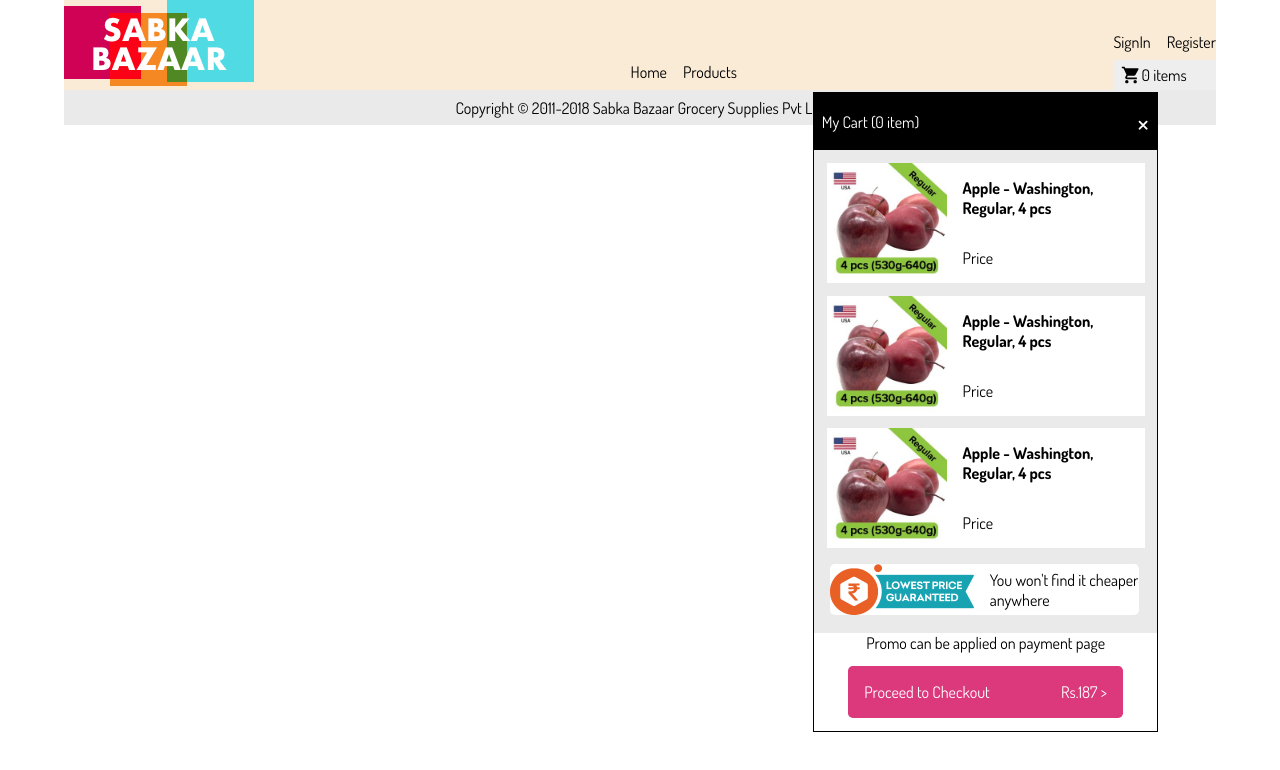
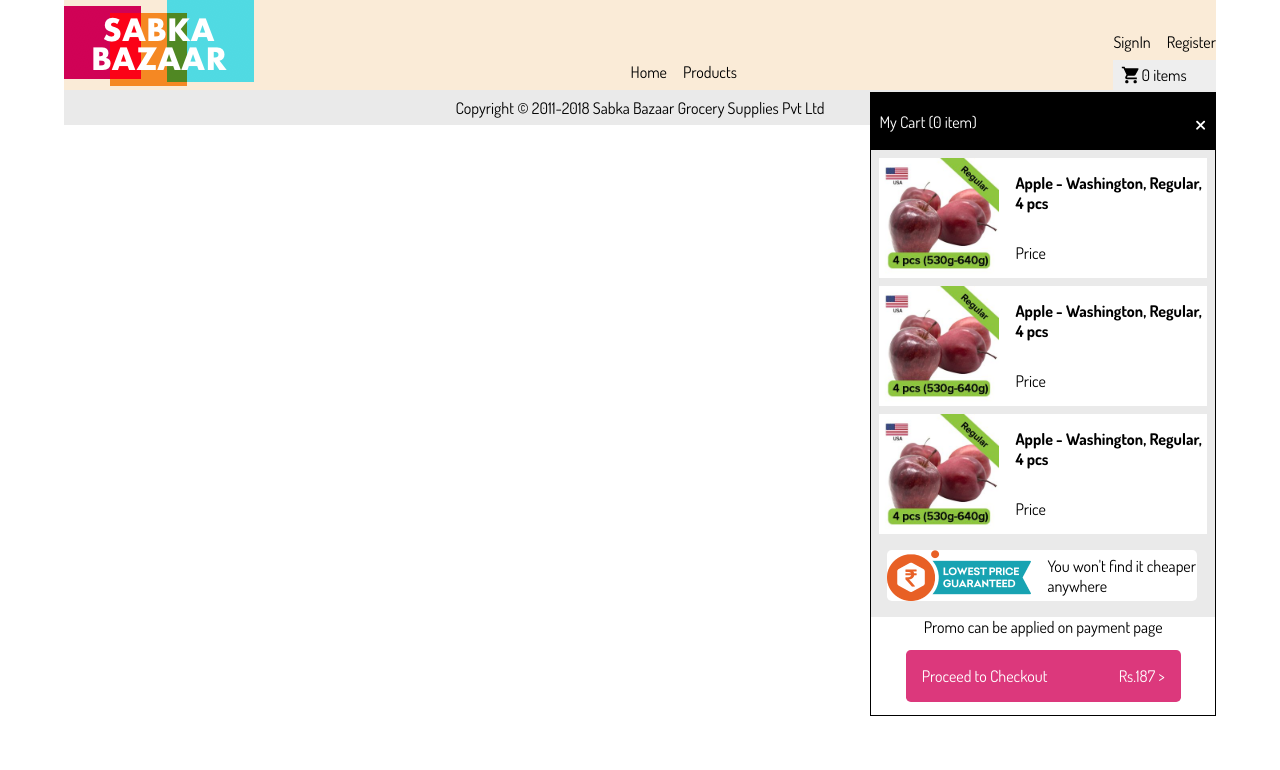
Before and after one commit to imamanv/shopping-cart, a React (Create React App) app: page /cart in a window 1280 px wide. Shown: the top 770 px of the page. Built offline with nearby package versions, Linux system fonts and the light colour scheme.

Commit message:
few more changes

```diff
--- a/src/app.css
+++ b/src/app.css
@@ -261,11 +261,11 @@
 .cart {
   border: 1px solid black;
   background: #eaeaea;
-  min-height: 80vh;
+  min-height: 70vh;
   width: 30%;
   position: absolute;
   top: 90;
-  right: 5%;
+  right: 0%;
 }
 .cart-title {
   font-size: 1rem;
@@ -319,7 +319,7 @@
 .cart-item {
   display: flex;
   gap: 1em;
-  margin: 0.8em;
+  margin: 0.5em;
   background-color: white;
 }
 .cart-item-info {
--- a/src/components/Cart.jsx
+++ b/src/components/Cart.jsx
@@ -1,6 +1,5 @@
 function Cart() {
   return (
-    <div className="container">
     <div className="cart">
       <div className="cart-title">
         <p>My Cart (0 item)</p>
@@ -53,7 +52,6 @@
         </div>
       </div>
     </div>
-    </div>
   );
 }
 export default Cart;
```
Lines whose indentation alone changed are shown as unchanged.
